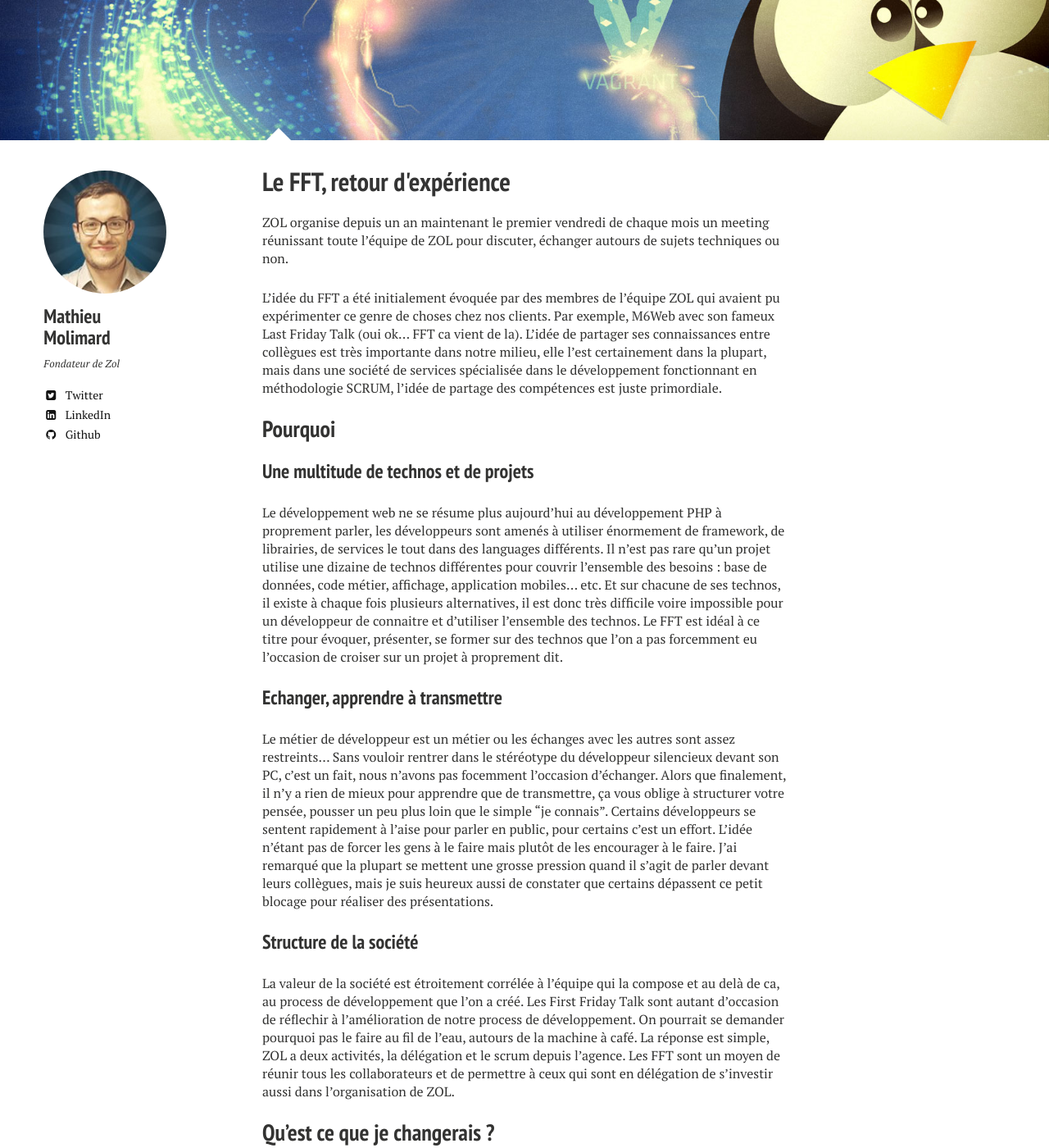
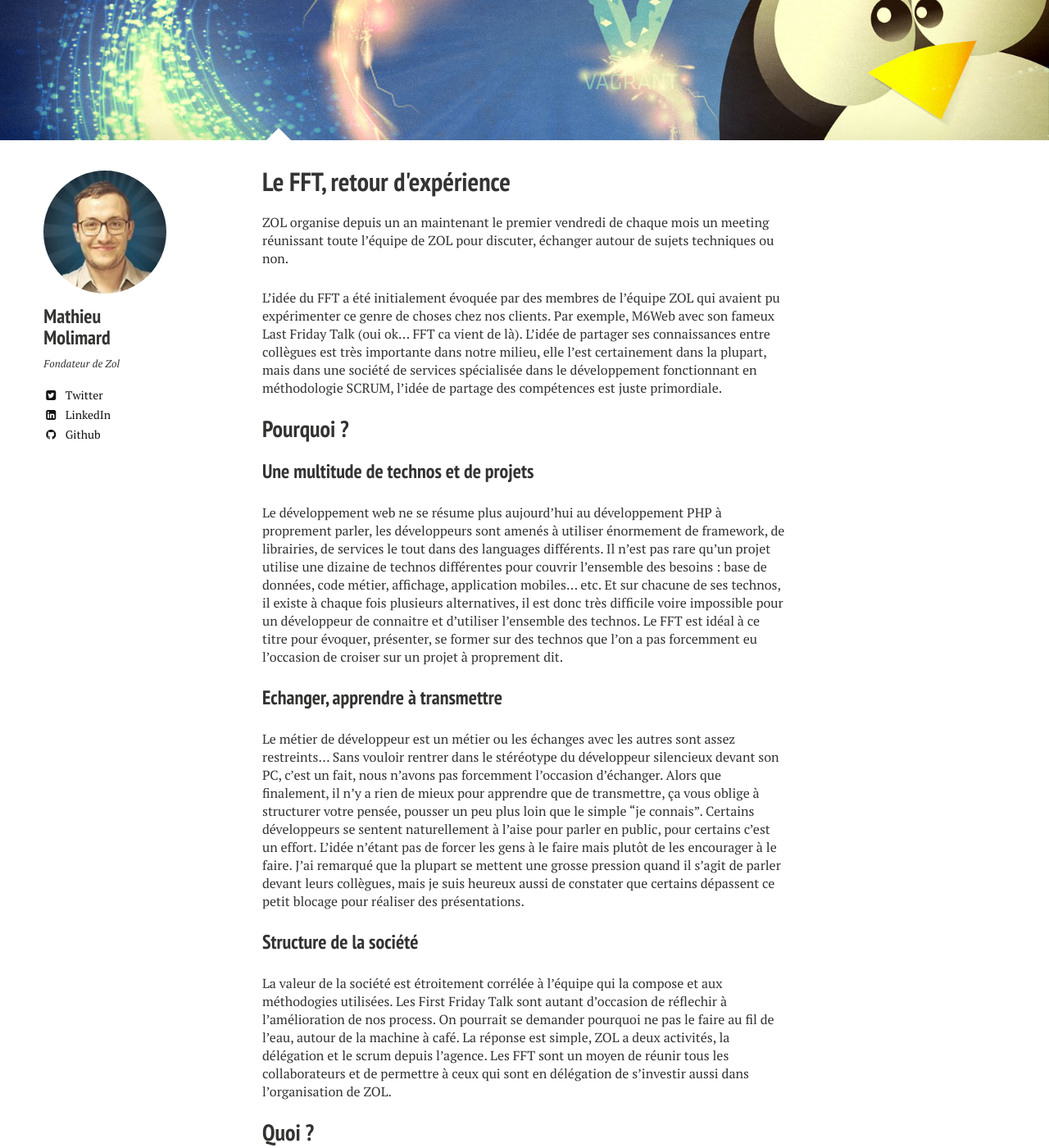
Before and after one commit to zolweb/zolweb.github.io, a Jekyll site: the page built from _posts/2015-07-21-first-friday-talk-formation-continue-chez-zol.md, in a window 1280 px wide and 1400 px high, scrolled down 275 px. Shown: the whole window at 82% size. Built offline with Jekyll 4.4.1, drawn with Linux system fonts in a browser that asks for light colours; nearby versions of some CDN libraries; comment, search, counter and statistics services are not loaded; some of the changed text lies outside the part shown.

Commit message:
modif sur article FFT

```diff
--- a/_posts/2015-07-21-first-friday-talk-formation-continue-chez-zol.md
+++ b/_posts/2015-07-21-first-friday-talk-formation-continue-chez-zol.md
@@ -4,17 +4,17 @@
 author: mathieu_molimard
 excerpt: "A l'origine une demande de l'équipe, aujourd'hui une volonté de ma part, le FFT est au coeur de la vie d'entreprise de ZOL."
 tags: [fft, formation, équipe]
-comments: false
+comments: true
 image:
   feature: headers/proxifier-vagrant-docker-sur-une-meme-machine.jpg
 ---
 
-ZOL organise depuis un an maintenant le premier vendredi de chaque mois un meeting réunissant toute l'équipe de ZOL pour discuter, échanger autours de sujets techniques ou non.
+ZOL organise depuis un an maintenant le premier vendredi de chaque mois un meeting réunissant toute l'équipe de ZOL pour discuter, échanger autour de sujets techniques ou non.
 
-L'idée du FFT a été initialement évoquée par des membres de l'équipe ZOL qui avaient pu expérimenter ce genre de choses chez nos clients. Par exemple, M6Web avec son fameux Last Friday Talk (oui ok... FFT ca vient de la). L'idée de partager ses connaissances entre collègues est très importante dans notre milieu, elle l'est certainement dans la plupart, mais dans une société de services spécialisée dans le développement fonctionnant en méthodologie SCRUM, l'idée de partage des compétences est juste primordiale.
+L'idée du FFT a été initialement évoquée par des membres de l'équipe ZOL qui avaient pu expérimenter ce genre de choses chez nos clients. Par exemple, M6Web avec son fameux Last Friday Talk (oui ok... FFT ca vient de là). L'idée de partager ses connaissances entre collègues est très importante dans notre milieu, elle l'est certainement dans la plupart, mais dans une société de services spécialisée dans le développement fonctionnant en méthodologie SCRUM, l'idée de partage des compétences est juste primordiale.
 
 
-## Pourquoi
+## Pourquoi ?
 
 
 ### Une multitude de technos et de projets
@@ -24,11 +24,20 @@
 
 ###  Echanger, apprendre à transmettre
 
-Le métier de développeur est un métier ou les échanges avec les autres sont assez restreints... Sans vouloir rentrer dans le stéréotype du développeur silencieux devant son PC, c'est un fait, nous n'avons pas focemment l'occasion d'échanger. Alors que finalement, il n'y a rien de mieux pour apprendre que de transmettre, ça vous oblige à structurer votre pensée, pousser un peu plus loin que le simple "je connais". Certains développeurs se sentent rapidement à l'aise pour parler en public, pour certains c'est un effort. L'idée n'étant pas de forcer les gens à le faire mais plutôt de les encourager à le faire. J'ai remarqué que la plupart se mettent une grosse pression quand il s'agit de parler devant leurs collègues, mais je suis heureux aussi de constater que certains dépassent ce petit blocage pour réaliser des présentations.
+Le métier de développeur est un métier ou les échanges avec les autres sont assez restreints... Sans vouloir rentrer dans le stéréotype du développeur silencieux devant son PC, c'est un fait, nous n'avons pas forcemment l'occasion d'échanger. Alors que finalement, il n'y a rien de mieux pour apprendre que de transmettre, ça vous oblige à structurer votre pensée, pousser un peu plus loin que le simple "je connais". Certains développeurs se sentent naturellement à l'aise pour parler en public, pour certains c'est un effort. L'idée n'étant pas de forcer les gens à le faire mais plutôt de les encourager à le faire. J'ai remarqué que la plupart se mettent une grosse pression quand il s'agit de parler devant leurs collègues, mais je suis heureux aussi de constater que certains dépassent ce petit blocage pour réaliser des présentations.
 
 ### Structure de la société
 
-La valeur de la société est étroitement corrélée à l'équipe qui la compose et au delà de ca, au process de développement que l'on a créé. Les First Friday Talk sont autant d'occasion de réflechir à l'amélioration de notre process de développement. On pourrait se demander pourquoi pas le faire au fil de l'eau, autours de la machine à café. La réponse est simple, ZOL a deux activités, la délégation et le scrum depuis l'agence. Les FFT sont un moyen de réunir tous les collaborateurs et de permettre à ceux qui sont en délégation de s'investir aussi dans l'organisation de ZOL.
+La valeur de la société est étroitement corrélée à l'équipe qui la compose et aux méthodogies utilisées. Les First Friday Talk sont autant d'occasion de réflechir à l'amélioration de nos process. On pourrait se demander pourquoi ne pas le faire au fil de l'eau, autour de la machine à café. La réponse est simple, ZOL a deux activités, la délégation et le scrum depuis l'agence. Les FFT sont un moyen de réunir tous les collaborateurs et de permettre à ceux qui sont en délégation de s'investir aussi dans l'organisation de ZOL.
+
+
+## Quoi ?
+
+En un an, l'équipe a pu découvrir Behat, Git, ReactJS et Flux, etc etc... Nous avons aussi expérimenter le pair programing sur Symfony, autant de moyen de former l'équipe sur des technos...
+
+presenter des sujets
+
+presenter les projets en attente
 
 
 ## Qu'est ce que je changerais ?
```
